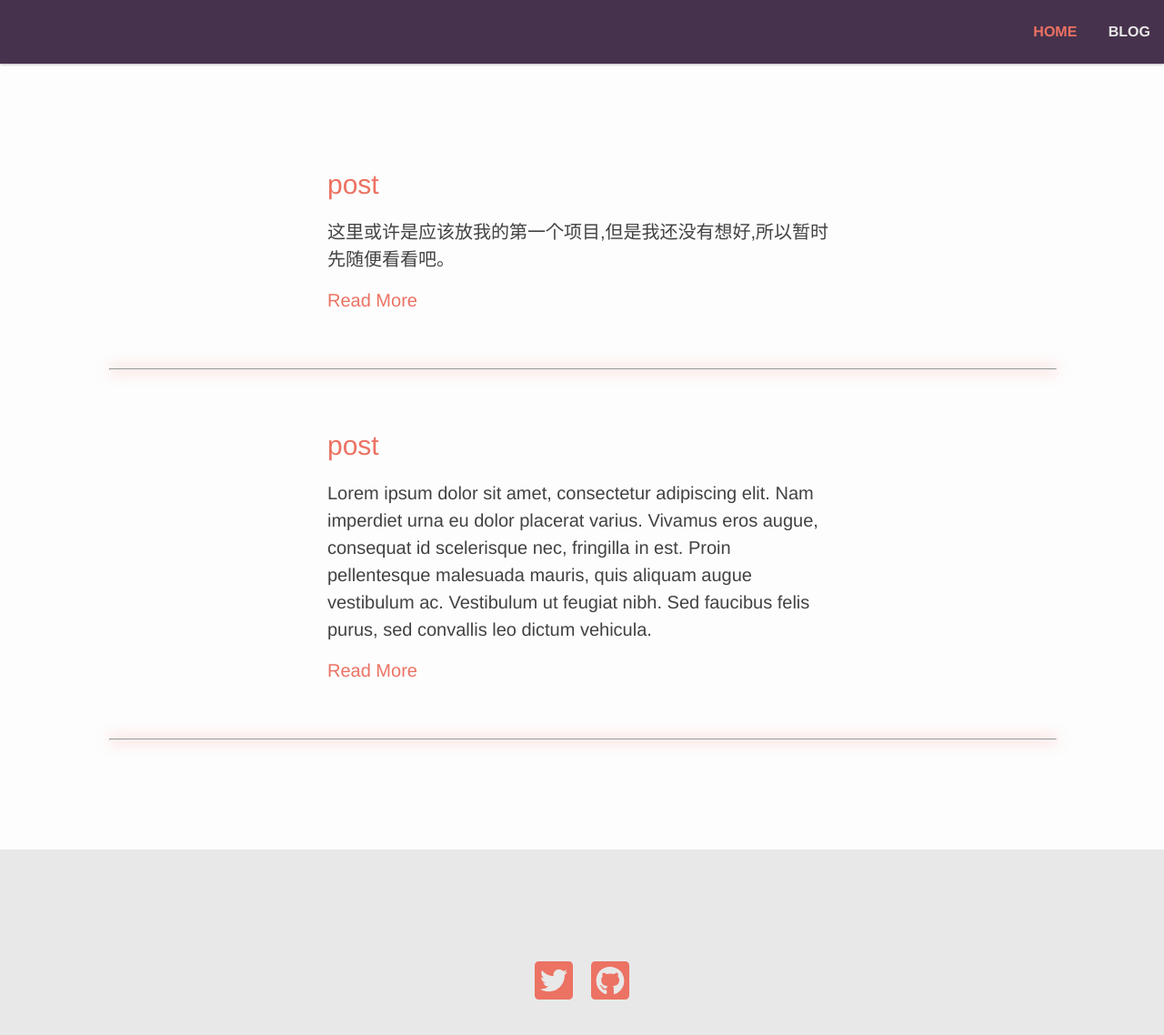
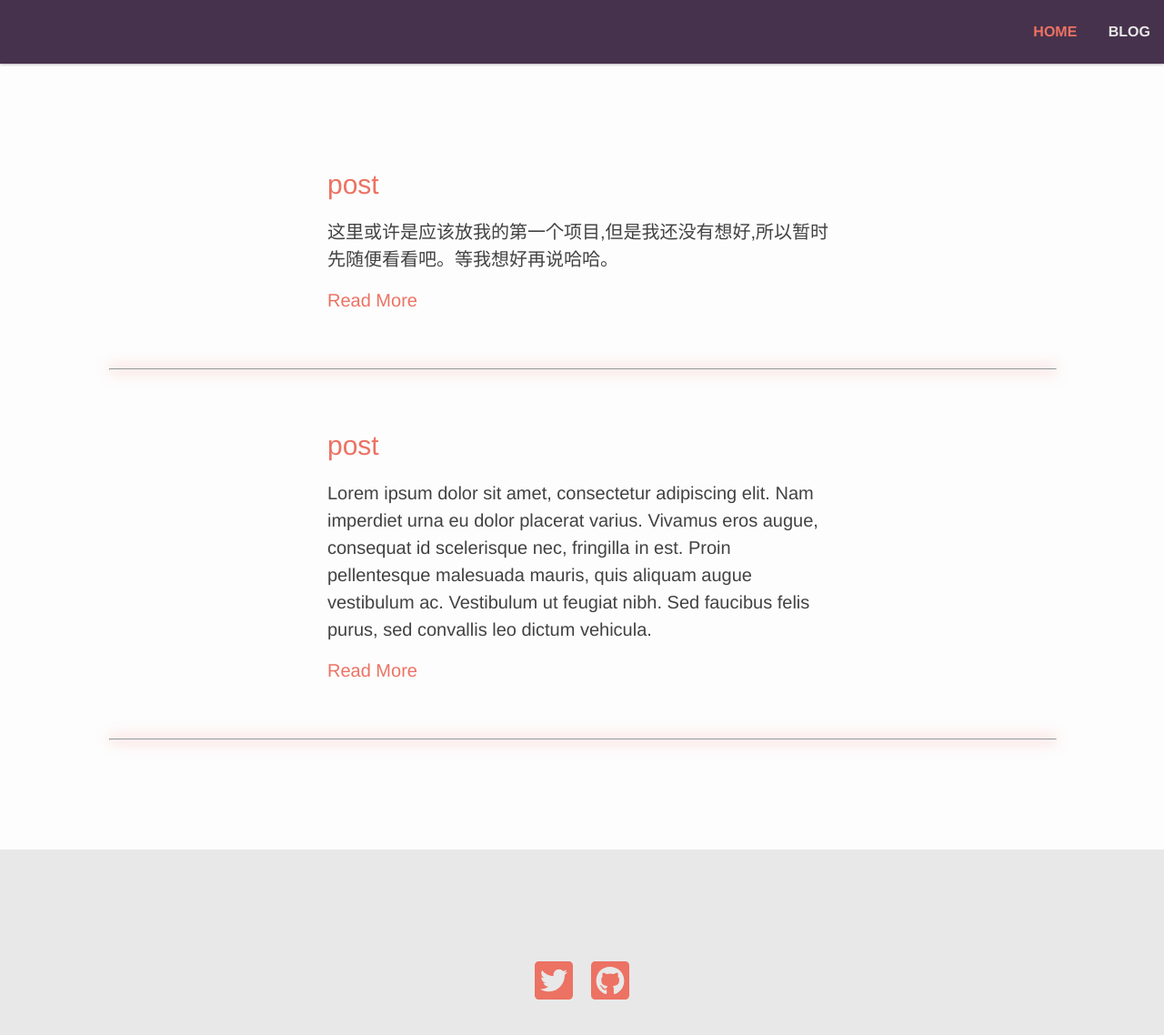
Before and after one commit to Stongxin/Stongxin.github, a Jekyll site: the page built from blog.md, in a window 1280 px wide and 1223 px high. Shown: the top 1138 px of the window at 91% size. Built offline with Jekyll 4.4.1, drawn with Linux system fonts in a browser that asks for light colours.

Commit message:
#测试提交#

````diff
--- a/_posts/2021-07-07-elensong-frist.md
+++ b/_posts/2021-07-07-elensong-frist.md
@@ -3,7 +3,7 @@ layout: post
 title: post
 ---
 
-这里或许是应该放我的第一个项目,但是我还没有想好,所以暂时先随便看看吧。
+这里或许是应该放我的第一个项目,但是我还没有想好,所以暂时先随便看看吧。等我想好再说哈哈。
 
 ```javascript
 let procrastination = "Maybe it's procrastination"
````
